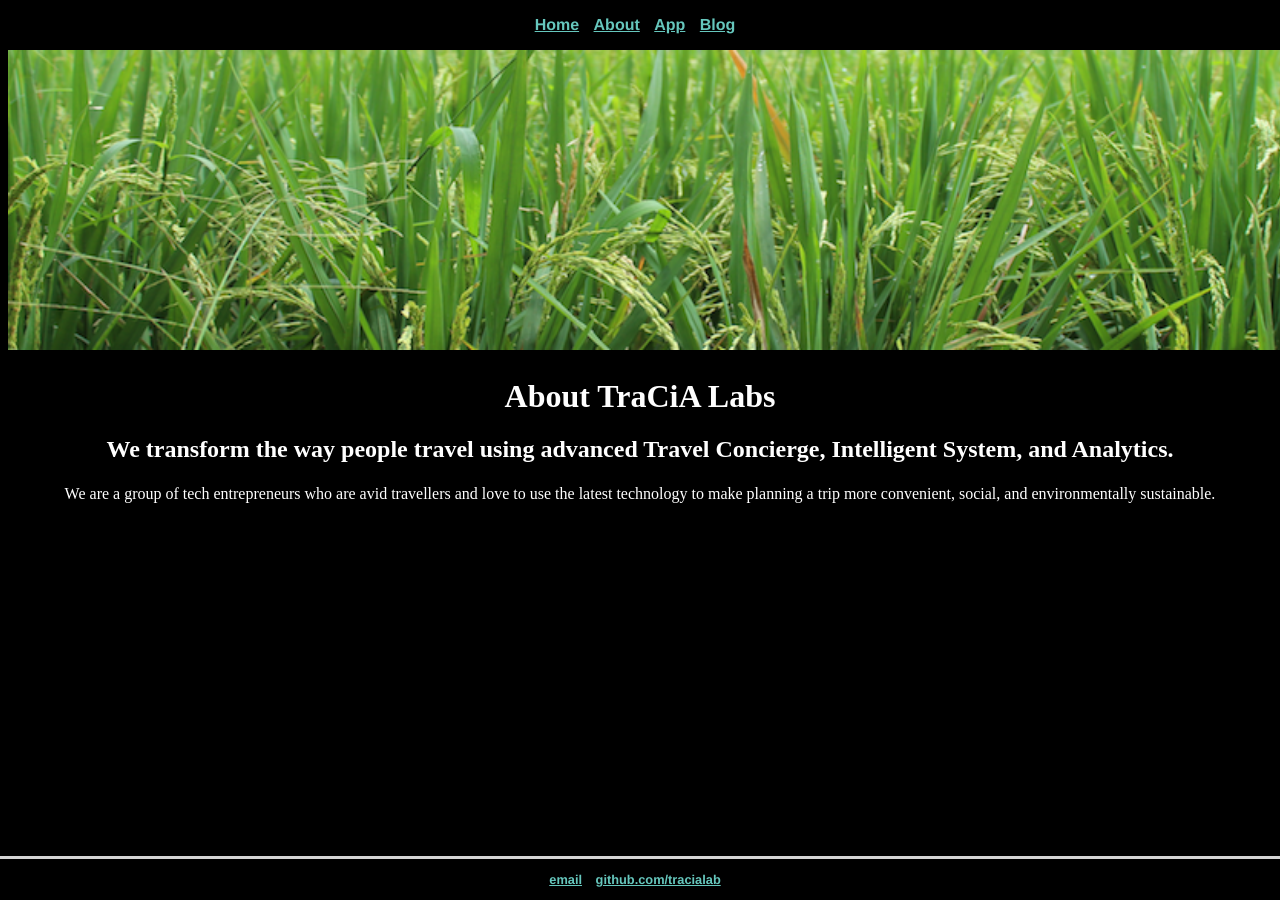
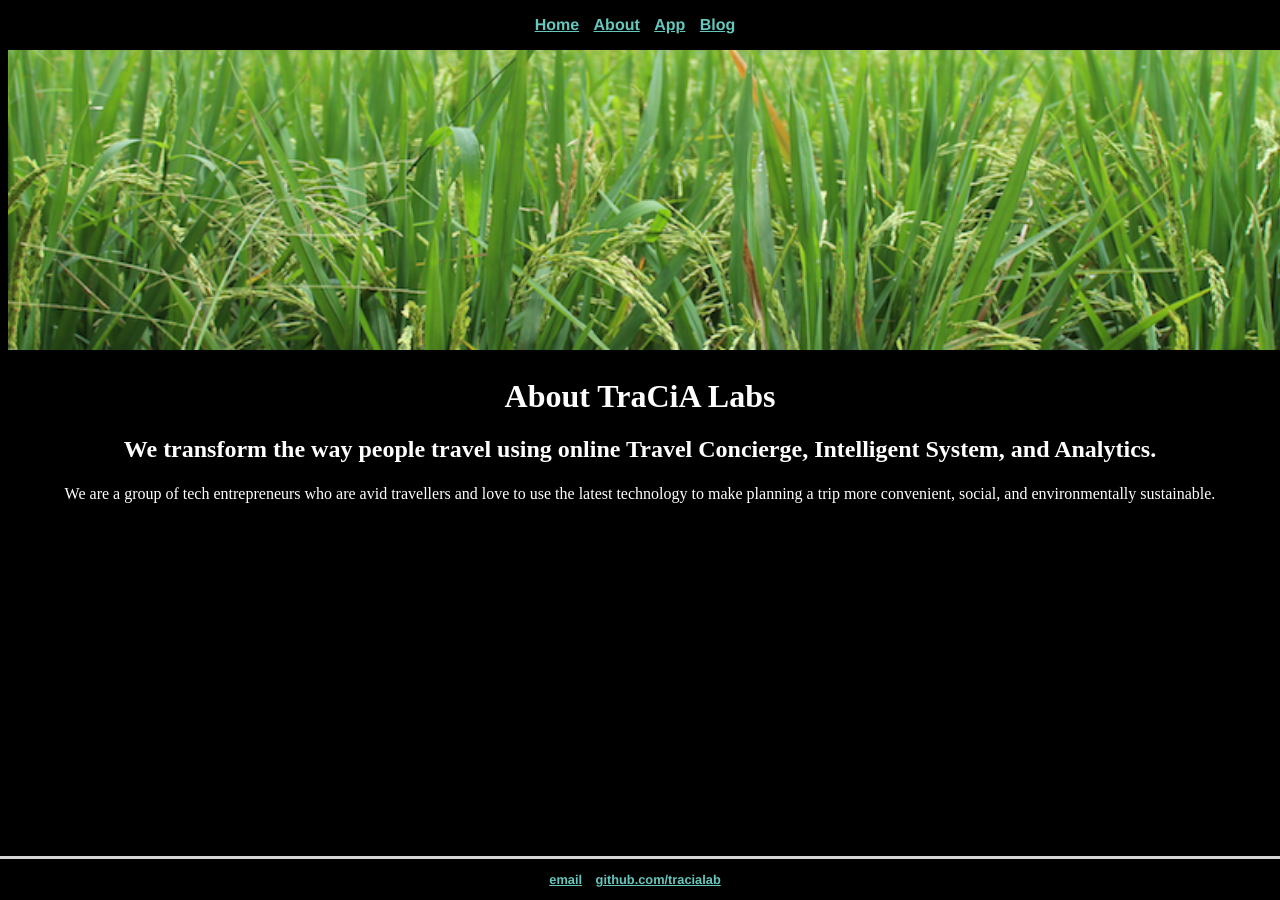
Before and after one commit to tracialab/tracialabs.github.io, a Jekyll site: the page built from about/index.html, in a window 1280 px wide. Built offline with Jekyll 4.4.1, drawn with Linux system fonts in a browser that asks for light colours.

Commit message:
Minor edits in index.html

```diff
--- a/about/index.html
+++ b/about/index.html
@@ -9,7 +9,7 @@
 <div class="blurb">
 	<h1 class="about">About TraCiA Labs</h1>
     <div class="aboutborder">
-	<h2>We transform the way people travel using advanced Travel Concierge, Intelligent System, and Analytics.</h2>
+	<h2>We transform the way people travel using online Travel Concierge, Intelligent System, and Analytics.</h2>
         </div>
 	<p>We are a group of tech entrepreneurs who are avid travellers and love to use the latest technology to make planning a trip more convenient, social, and environmentally sustainable. </p>
 
```
